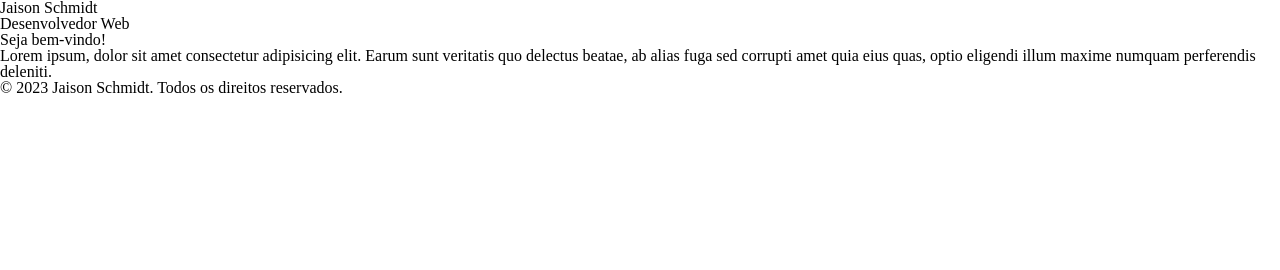
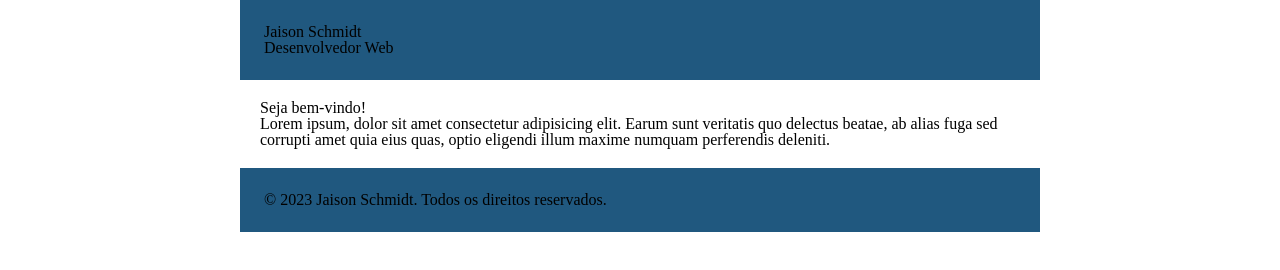
Before and after one commit to jaisonschmidt/11AOJR-warmup, a plain HTML site: page index.html in a window 1280 px wide. Drawn offline with Linux system fonts and the light colour scheme.

Commit message:
Adiciona estrutura e estilos para o conteúdo principal da página

```diff
--- a/index.html
+++ b/index.html
@@ -35,12 +35,16 @@
     </head>
     <body>
         <!-- Conteúdo principal do site -->
-        <div>
+        <!-- Aria label -->
+        <!-- atributo alt -->
+        <!-- Quando vc adiciona um alt vazio significa que o leitor de tela irá pular esse elemento -->
+        <!-- O que botar num atributo alt? -->
+        <div class="container">
             <header>
                 <h1>Jaison Schmidt</h1>
                 <p>Desenvolvedor Web</p>
             </header>
-            <main>
+            <main class="pd-20">
                 <h2>Seja bem-vindo!</h2>
                 <p>Lorem ipsum, dolor sit amet consectetur adipisicing elit. Earum sunt veritatis quo delectus beatae, ab alias fuga sed corrupti amet quia eius quas, optio eligendi illum maxime numquam perferendis deleniti.</p>
             </main>
--- a/style.css
+++ b/style.css
@@ -46,3 +46,22 @@ table {
 	border-collapse: collapse;
 	border-spacing: 0;
 }
+
+.container {
+	margin-inline: auto;
+	max-width: 800px;
+}
+
+header, footer {
+	font-size: 16px;
+	padding: 1.5rem;
+	background-color: #20587f;
+}
+
+.container div {
+	padding: 30px;
+}
+
+.pd-20 {
+	padding: 20px;
+}
```
